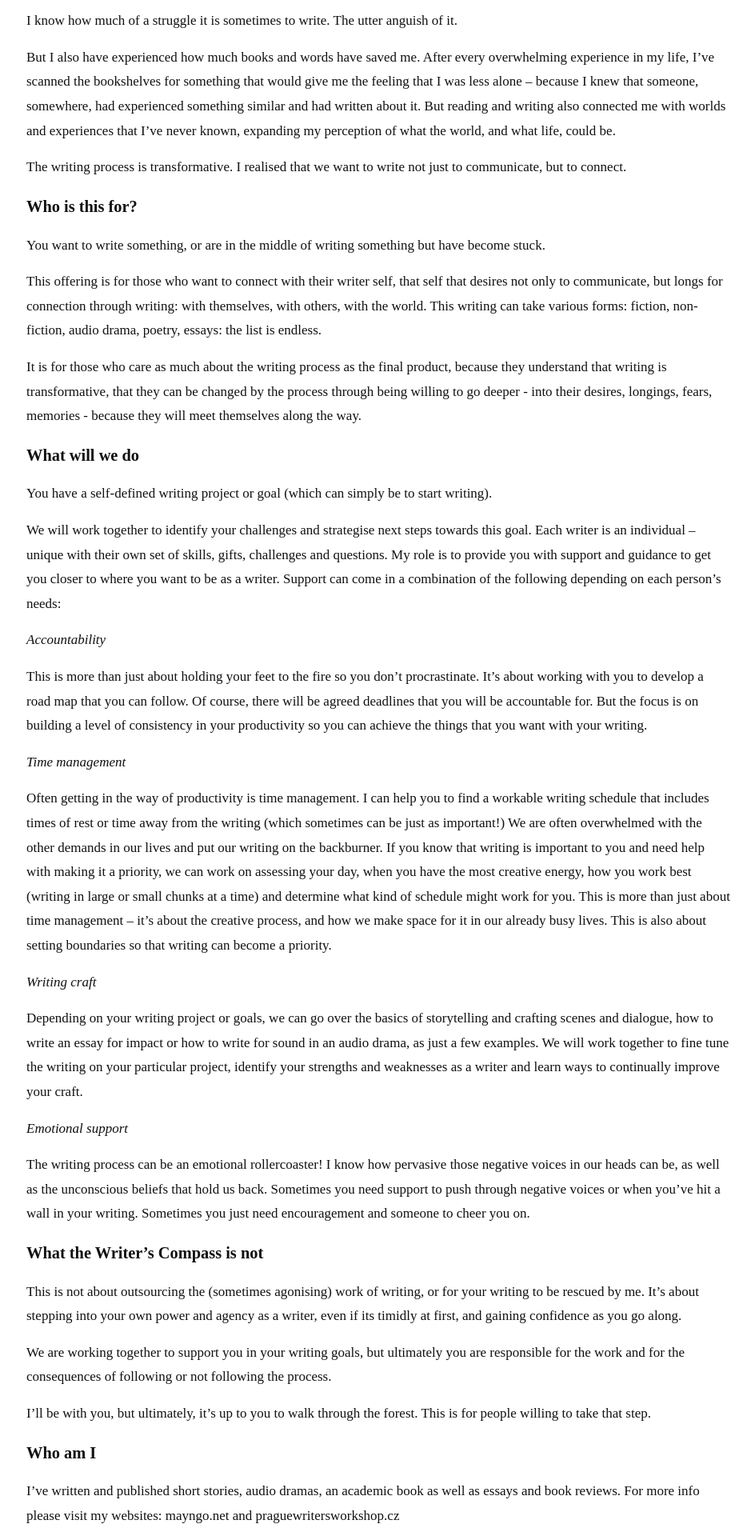
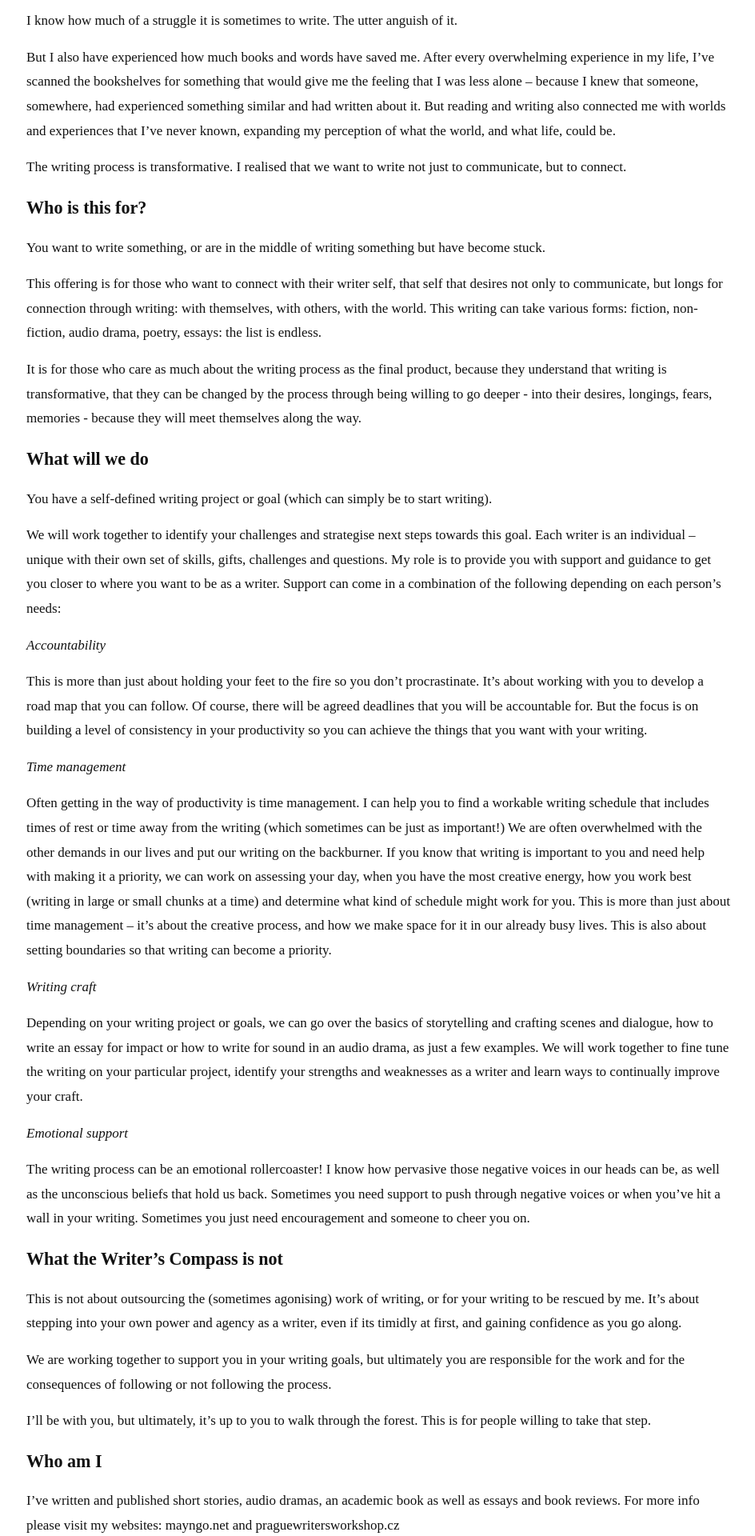
Before and after one commit to mayngo-net/mayngo-net.github.io, a Jekyll site: the page built from writers-compass.markdown, in a window 1280 px wide. Shown: the part 1033-2953 px from the top of the page at 80% size, without its empty margins (167-1111 px from the left). Built offline with Jekyll 4.4.1, drawn with Linux system fonts in a browser that asks for light colours; some web fonts are replaced.

```diff
--- a/writers-compass.markdown
+++ b/writers-compass.markdown
@@ -15,7 +15,7 @@ But I also have experienced how much books and words have saved me. After every
 
 The writing process is transformative. I realised that we want to write not just to communicate, but to connect.
 
-#### Who is this for?
+### Who is this for?
 
 You want to write something, or are in the middle of writing something but have become stuck.
 
@@ -24,7 +24,7 @@ This writing can take various forms: fiction, non-fiction, audio drama, poetry,
 
 It is for those who care as much about the writing process as the final product, because they understand that writing is transformative, that they can be changed by the process through being willing to go deeper - into their desires, longings, fears, memories - because they will meet themselves along the way.
 
-#### What will we do
+### What will we do
 
 You have a self-defined writing project or goal (which can simply be to start writing).
 
@@ -47,7 +47,7 @@ _Emotional support_
 
 The writing process can be an emotional rollercoaster! I know how pervasive those negative voices in our heads can be, as well as the unconscious beliefs that hold us back. Sometimes you need support to push through negative voices or when you’ve hit a wall in your writing. Sometimes you just need encouragement and someone to cheer you on.
 
-#### What the Writer’s Compass is not
+### What the Writer’s Compass is not
 
 This is not about outsourcing the (sometimes agonising) work of writing, or for your writing to be rescued by me. It’s about stepping into your own power and agency as a writer, even if its timidly at first, and gaining confidence as you go along.
 
@@ -55,7 +55,7 @@ We are working together to support you in your writing goals, but ultimately you
 
 I’ll be with you, but ultimately, it’s up to you to walk through the forest. This is for people willing to take that step.
 
-#### Who am I
+### Who am I
 
 I’ve written and published short stories, audio dramas, an academic book as well as essays and book reviews. For more info please visit my websites: mayngo.net and praguewritersworkshop.cz
 
@@ -63,7 +63,7 @@ I’ve also worked for years as a teacher of English and completed a PhD in anth
 
 It is this relationship that creates a safe space for vulnerability - where true growth and development can occur.
 
-#### How will it work
+### How will it work
 
 I start with listening to what you need.
 
@@ -72,7 +72,7 @@ In our coaching, I want to hold space for the little transformations that can oc
 
 The basic framework would look like this:
 
-#### Starter Plan
+### Starter Plan
 
 -	A total of 4 x calls (including kick-off call and evaluation call)
 -	A personalised writing plan
@@ -88,7 +88,7 @@ We can then continue on with a new set of goals, or end it there.
 
 This is a basic plan that we can do over a month or longer if you wish – we will decide this in the kick-off call.
 
-#### Cost: 250 euros
+### Cost: 250 euros
 
 This Starter plan can vary and be flexible - want less or more?  Just email me. Any questions at all, please feel free to ask.
 
```
